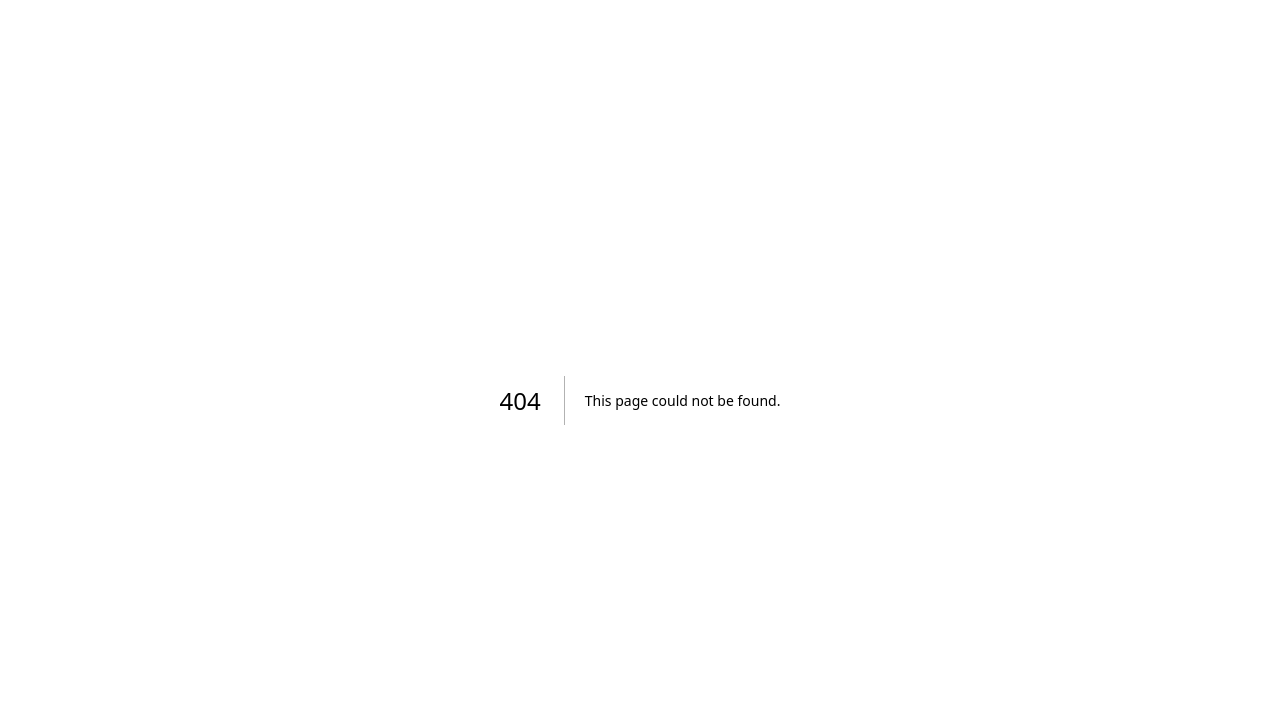
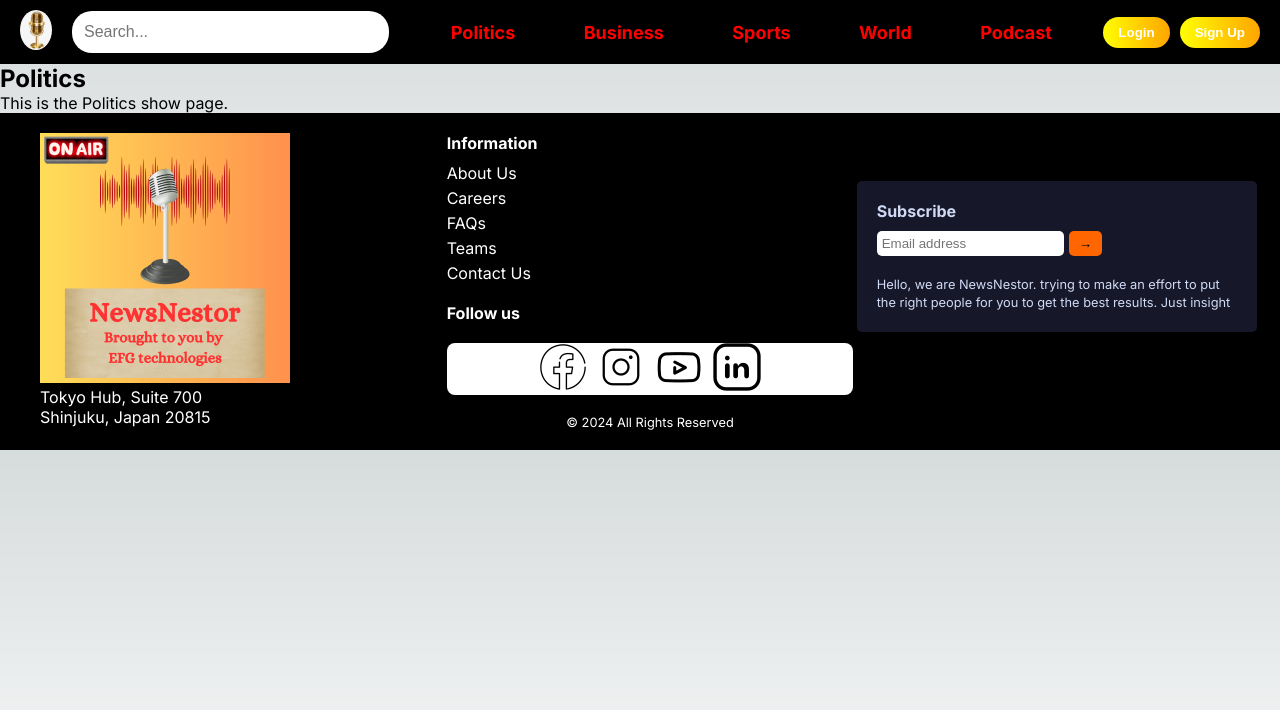
Before and after one commit to efg-technologies/demo-project, a Next.js app: page /politics in a window 1280 px wide. Before the commit this address had no page. Shown: the top 710 px of the page. Built offline with nearby package versions, Linux system fonts and the light colour scheme.

Commit message:
politics showpage created

```diff
--- /dev/null
+++ b/src/app/politics/page.js
@@ -0,0 +1,5 @@
+import Politics from "../components/Politics";
+
+export default function PoliticsPage() {
+  return <Politics />
+}
```
